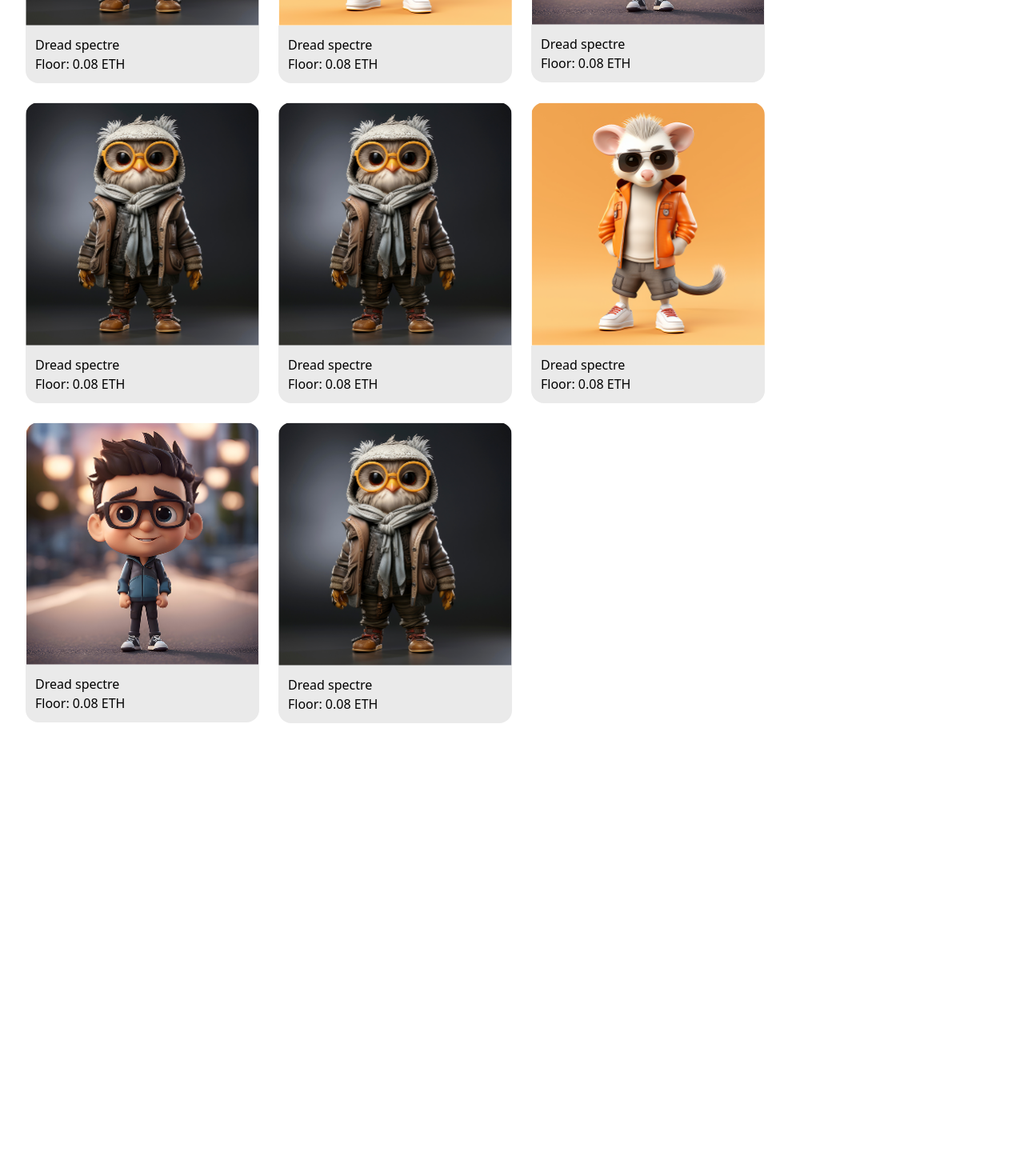
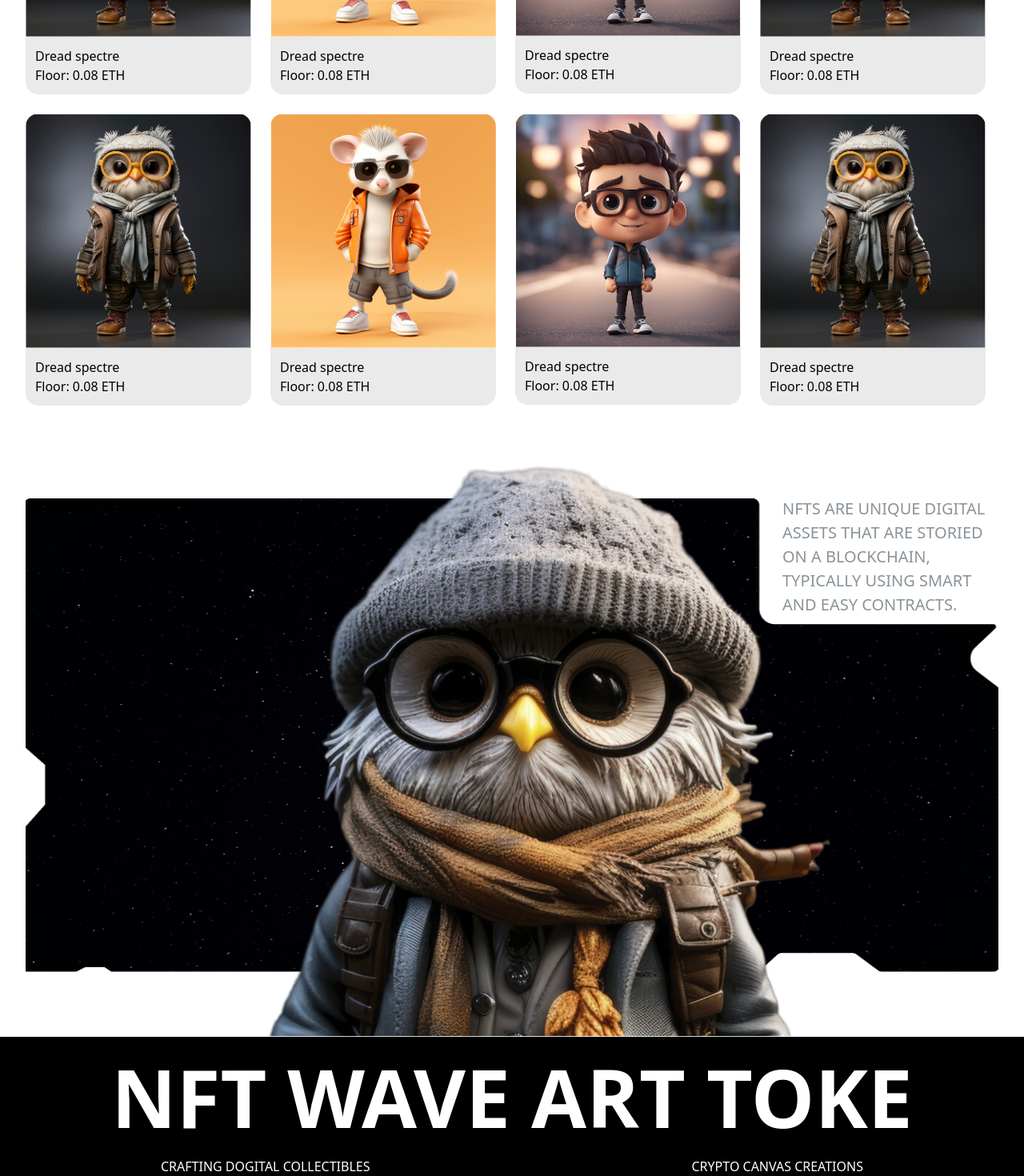
Before and after one commit to sabababluani/tailwind-landing, a Next.js app: page /nft in a window 1280 px wide. Shown: the part 2309-3779 px from the top of the page at 80% size. Before the commit the page ends 3213 px from the top, so only its background shows below. Built offline with nearby package versions, Linux system fonts and the light colour scheme.

Commit message:
nft page is done

```diff
--- /dev/null
+++ b/app/nft/components/Footer.tsx
@@ -0,0 +1,25 @@
+import Image from "next/image";
+
+const Footer = () => {
+  return (
+    <>
+      <div className="flex flex-col items-center bg-[url('/bg.png')] bg-no-repeat bg-center w-full relative">
+        <Image
+          src="/gigantowl.png"
+          alt="logo"
+          width={796}
+          height={790}
+          className="flex justify-self-center"
+        />
+        <div className="absolute top-[80px] right-0 max-w-[270px] w-full">
+          <p className="text-[#8A9399] text-[20px]">
+            NFTS ARE UNIQUE DIGITAL ASSETS THAT ARE STORIED ON A BLOCKCHAIN,
+            TYPICALLY USING SMART AND EASY CONTRACTS.
+          </p>
+        </div>
+      </div>
+    </>
+  );
+};
+
+export default Footer;
--- a/app/nft/components/TopCards.tsx
+++ b/app/nft/components/TopCards.tsx
@@ -6,7 +6,7 @@ const TopCards = (props: { image: string; title: string; floor: string }) => {
       <Image
         src={props.image}
         alt="owl"
-        width={292}
+        width={282}
         height={303}
         className="rounded-t-2xl"
       />
--- a/app/nft/components/TopsSection.tsx
+++ b/app/nft/components/TopsSection.tsx
@@ -2,8 +2,8 @@ import TopCards from "./TopCards";
 
 const TopsSection = () => {
   return (
-    <div className="flex flex-col w-full">
-      <h2 className="text-[52px]">Top NFT's Collections 2024</h2>
+    <div className="flex flex-col w-full gap-[24px]">
+      <h2 className="text-[52px] font-bold">Top NFT's Collections 2024</h2>
       <div className="flex flex-row gap-[24px] flex-wrap">
         <TopCards image="/owl2.png" title="Dread spectre" floor="0.08" />
         <TopCards image="/animal.png" title="Dread spectre" floor="0.08" />
--- a/app/nft/page.tsx
+++ b/app/nft/page.tsx
@@ -3,21 +3,43 @@ import NftHeader from "./components/NftHeader";
 import SliderSection from "./components/SliderSection";
 import AboutMe from "./components/AboutMe";
 import TopsSection from "./components/TopsSection";
+import Footer from "./components/Footer";
 
 const NFT = () => {
   return (
+    <>
       <div className="flex flex-col items-center w-full">
         <div className="max-w-[1216px] w-full flex flex-col items-center justify-center gap-[34px]">
           <NftHeader />
           <div className="flex flex-col items-center justify-center relative">
-          <h1 className=" absolute top-[40px] text-[106px] font-bold">NFT FUTURE IS HERE</h1>
-          <Image src={"/boy.png"} alt="banner" width={1274} height={844} className="z-1" />
+            <h1 className=" absolute top-[40px] text-[106px] font-bold">
+              NFT FUTURE IS HERE
+            </h1>
+            <Image
+              src={"/boy.png"}
+              alt="banner"
+              width={1274}
+              height={844}
+              className="z-1"
+            />
           </div>
           <SliderSection />
           <AboutMe />
           <TopsSection />
+          <Footer />
         </div>
       </div>
+      <div className="flex flex-col justify-center bg-black w-full relative bottom-0 right-0">
+        <h3 className="text-[100px] font-bold text-white text-center">
+          NFT WAVE ART TOKE
+        </h3>
+
+        <div className="flex justify-around ">
+          <span className="text-white">CRAFTING DOGITAL COLLECTIBLES</span>
+          <span className="text-white">CRYPTO CANVAS CREATIONS</span>
+        </div>
+      </div>
+    </>
   );
 };
 
```
Also changed, not shown: public/bg.png (added), public/gigantowl.png (added). Lines whose indentation alone changed are shown as unchanged.
